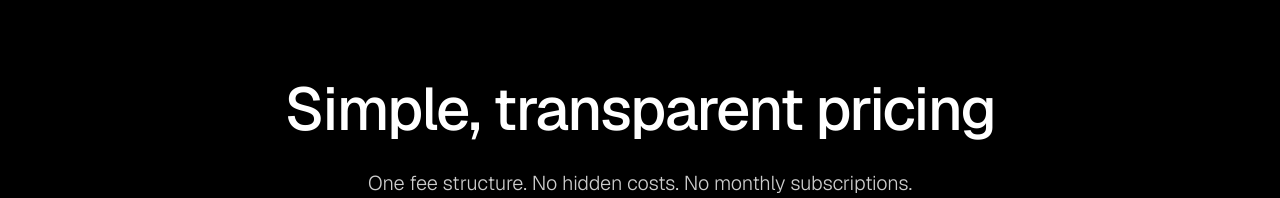
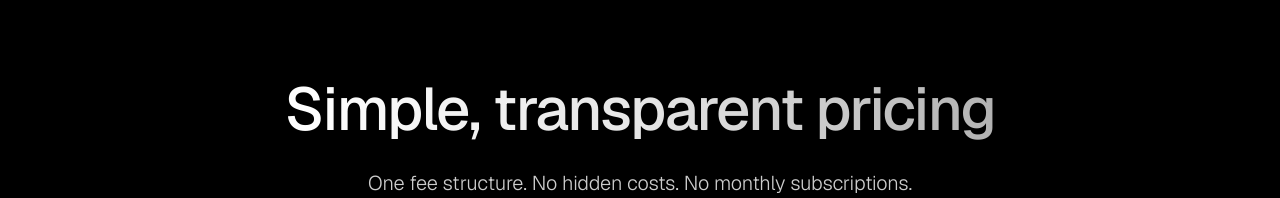
Before and after one commit to nav2424/rift, a Next.js app: page /pricing in a window 1280 px wide. Shown: the part 135-333 px from the top of the page. Built offline with nearby package versions, Linux system fonts and the light colour scheme; no server answers.

Commit message:
Add gradient text effect to pricing hero title for transparent effect

```diff
--- a/app/pricing/page.tsx
+++ b/app/pricing/page.tsx
@@ -86,9 +86,11 @@
         {/* Hero */}
         <section className="relative max-w-6xl mx-auto px-4 sm:px-6 lg:px-8 pt-20 pb-16">
           <div className="text-center">
-            <h1 className="text-4xl sm:text-5xl md:text-6xl font-light text-white mb-6 tracking-tight">
-              Simple, transparent pricing
-          </h1>
+            <h1 className="text-4xl sm:text-5xl md:text-6xl font-light mb-6 tracking-tight">
+              <span className="bg-gradient-to-r from-white via-white/90 to-white/70 bg-clip-text text-transparent">
+                Simple, transparent pricing
+              </span>
+            </h1>
             <p className="text-xl text-white/80 max-w-2xl mx-auto font-light">
               One fee structure. No hidden costs. No monthly subscriptions.
             </p>
```
